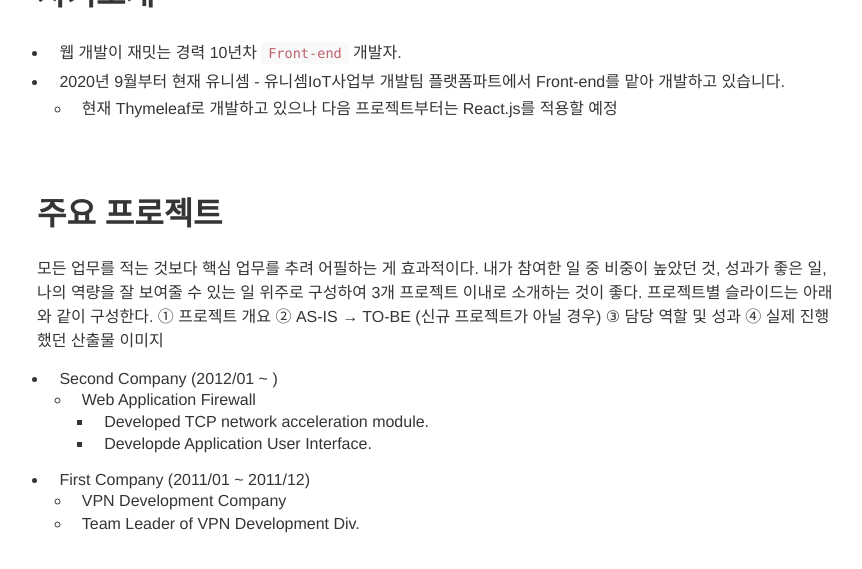
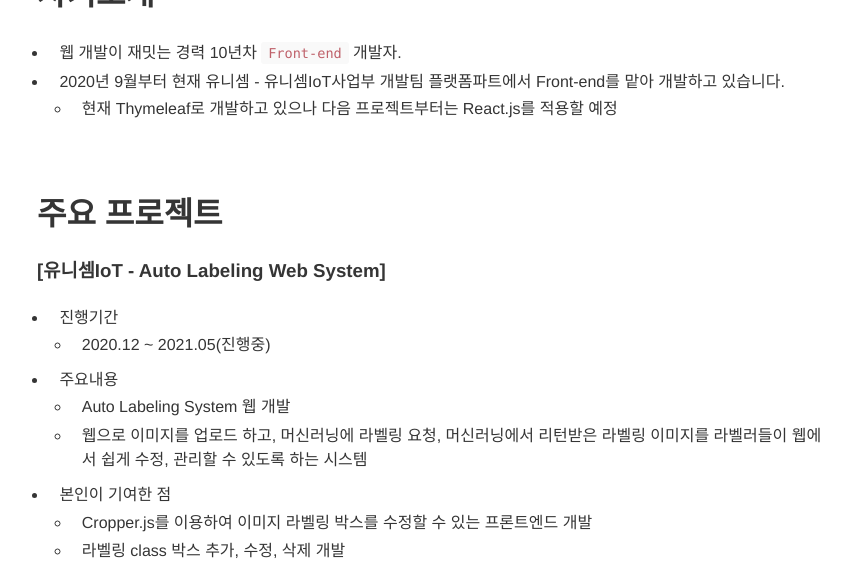
Before and after one commit to minilgl/minilgl.github.io, a Jekyll site: the page built from index.md, in a window 1280 px wide and 1400 px high, scrolled down 330 px. Shown: the top 569 px of the window, without its empty margins (203-1065 px from the left). Built offline with Jekyll 4.4.1, drawn with Linux system fonts in a browser that asks for light colours; our own code applies the rules of GitHub Pages for plain Markdown files; some of the changed text lies outside the part shown.

Commit message:
Update index.md

```diff
--- a/index.md
+++ b/index.md
@@ -12,23 +12,48 @@ layout: about
 
 # 주요 프로젝트
 
-모든 업무를 적는 것보다 핵심 업무를 추려 어필하는 게 효과적이다. 내가 참여한 일 중 비중이 높았던 것, 성과가 좋은 일, 나의 역량을 잘 보여줄 수 있는 일 위주로 구성하여 3개 프로젝트 이내로 소개하는 것이 좋다. 프로젝트별 슬라이드는 아래와 같이 구성한다.
-① 프로젝트 개요
-② AS-IS → TO-BE (신규 프로젝트가 아닐 경우)
-③ 담당 역할 및 성과
-④ 실제 진행했던 산출물 이미지
+### [유니셈IoT - Auto Labeling Web System]
 
-* Second Company (2012/01 ~ )
-  * Web Application Firewall
-    * Developed TCP network acceleration module.
-    * Developde Application User Interface.
-* First Company (2011/01 ~ 2011/12)
-  * VPN Development Company
-  * Team Leader of VPN Development Div.
-
-<br/>
+* 진행기간
+  * 2020.12 ~ 2021.05(진행중)
+* 주요내용
+  * Auto Labeling System 웹 개발
+  * 웹으로 이미지를 업로드 하고, 머신러닝에 라벨링 요청, 머신러닝에서 리턴받은 라벨링 이미지를 라벨러들이 웹에서 쉽게 수정, 관리할 수 있도록 하는 시스템
+* 본인이 기여한 점
+  * Cropper.js를 이용하여 이미지 라벨링 박스를 수정할 수 있는 프론트엔드 개발
+  * 라벨링 class 박스 추가, 수정, 삭제 개발
+  * 라벨링 검수, 반려 개발
+* 사용한 기술스택 및 지식
+  * HTML, CSS, javascript, jQuery, thymeleaf, MongoDB, Cropper.js
+* 결과 및 성과
+  * 1차 테스트 완료, 2차 개발(Active Learning) 예정
 
 ![aaa](assets/img/auto_labeling_ui.png)
+
+### [더존비즈온 - DEWS]
+
+* 진행기간
+  * 2019.03 ~ 2019.10
+* 주요내용
+  * DEWS 웹 플랫폼 개발 및 유지보수
+* 본인이 기여한 점
+  * 마스크텍스트박스, 문자열 마스크 적용 함수, 그리드 컬럼 마스크/개인정보 마스크 포맷 개발
+* 사용한 기술스택 및 지식
+  * HTML, CSS, javascript, jQuery
+* 결과 및 성과
+  * DEWS 개발자 문서 : http://dbs.douzone.com/docs/UI/Document
+
+### [더존비즈온 - DBS(더존 Business School)]
+* 진행기간
+  * 2018.01 ~ 2018.04
+* 주요내용
+  * 국내 최초의 경영교육 시뮬레이션 프로그램(반응형 웹)
+* 본인이 기여한 점
+  * PL, 경영교육 학습하기, 포럼, 메모 개발
+* 사용한 기술스택 및 지식
+  * HTML, CSS, javascript, jQuery, MariaDB, jsp, java
+* 결과 및 성과
+  * http://dbs.douzone.com/
 
 <br/>
 
```
Also changed, not shown: other parts of index.md (+3 -3 lines).
